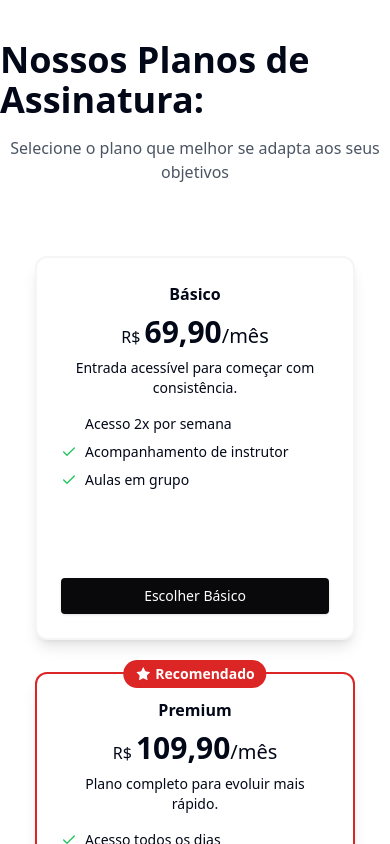
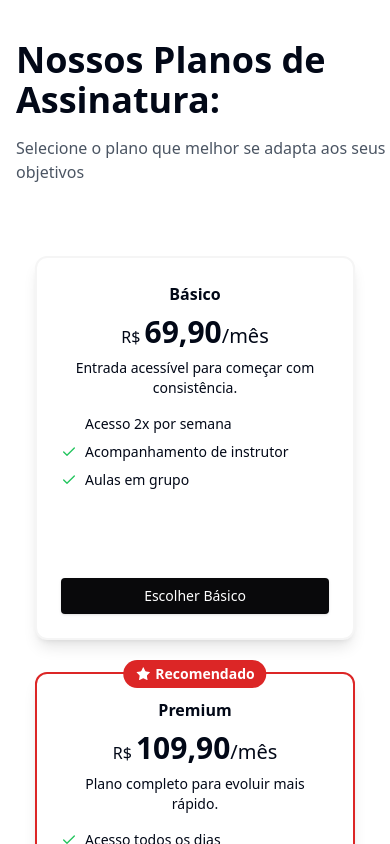
Before and after one commit to WagnerGomes22/BoxeFitPro, a Next.js app: page /planos in a window 390 px wide. Shown: the top 844 px of the page. Built offline with nearby package versions, Linux system fonts and the light colour scheme; no server answers.

Commit message:
Improve responsive layout for BemVindo and Planos

```diff
--- a/src/components/BemVindo.tsx
+++ b/src/components/BemVindo.tsx
@@ -43,7 +43,7 @@ const BemVindo = () => {
       </div>
 
       <div className="flex w-full flex-col justify-center bg-white p-8 md:w-1/2 md:p-12 lg:p-24 relative">
-        <div className="absolute top-6 right-6 md:top-8 md:right-8">
+        <div className="mb-8 flex justify-end md:absolute md:top-8 md:right-8 md:mb-0 md:block">
           <Button asChild variant="outline" className="font-semibold text-zinc-600 border-zinc-200 hover:border-red-600 hover:text-red-600 hover:bg-red-50">
             <Link href="/login">Entrar</Link>
           </Button>
--- a/src/components/Planos.tsx
+++ b/src/components/Planos.tsx
@@ -66,10 +66,12 @@ const Planos = ({ user, activePlanName }: PlanosProps) => {
 
   return (
     <div className="flex flex-col items-center justify-center pt-10">
+      <div className=" pl-4">
       <h1 className="text-4xl font-bold mb-4">Nossos Planos de Assinatura:</h1>
-      <p className="text-center text-gray-600 mb-8">
+      <p className="text-left md:text-center text-gray-600 mb-8">
         Selecione o plano que melhor se adapta aos seus objetivos
       </p>
+      </div>
       <div className="relative mt-10 grid grid-cols-1 md:grid-cols-3 gap-8 items-center">
         {/* Plano Básico */}
         <div
```
